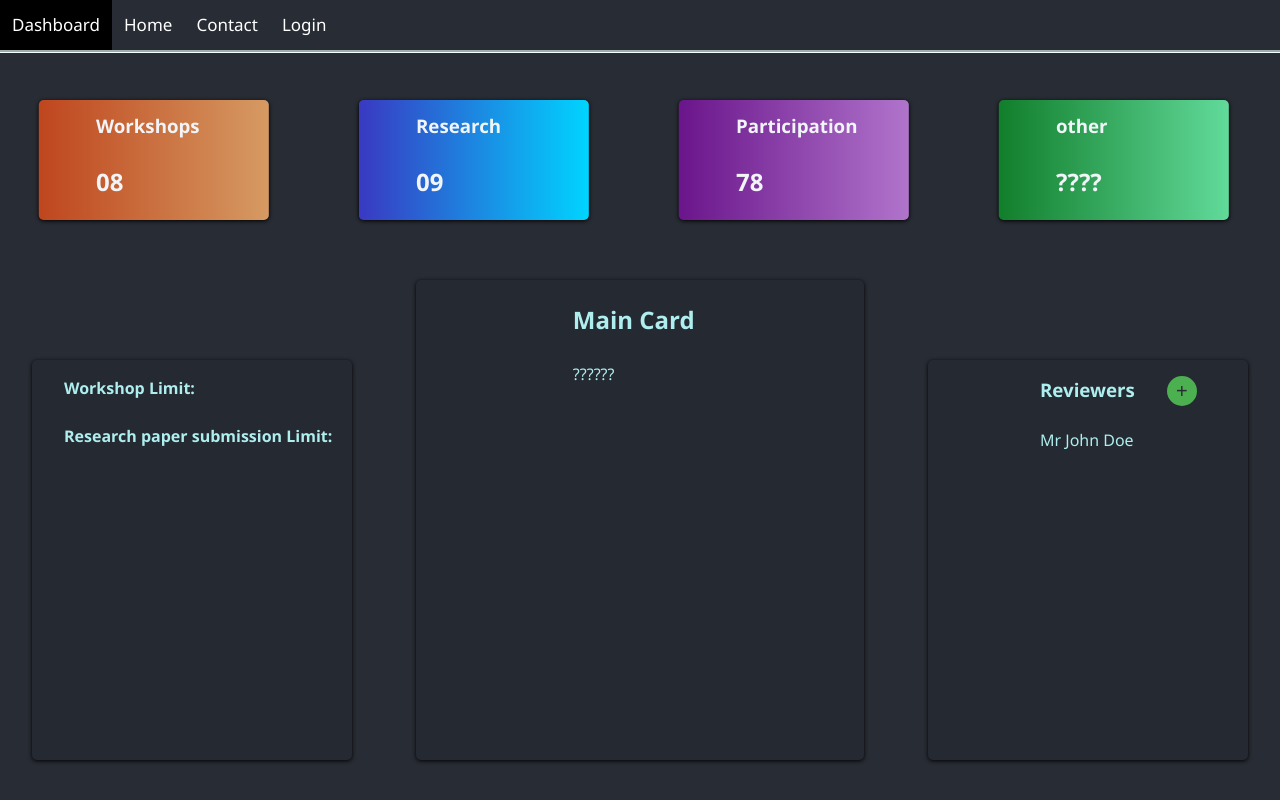
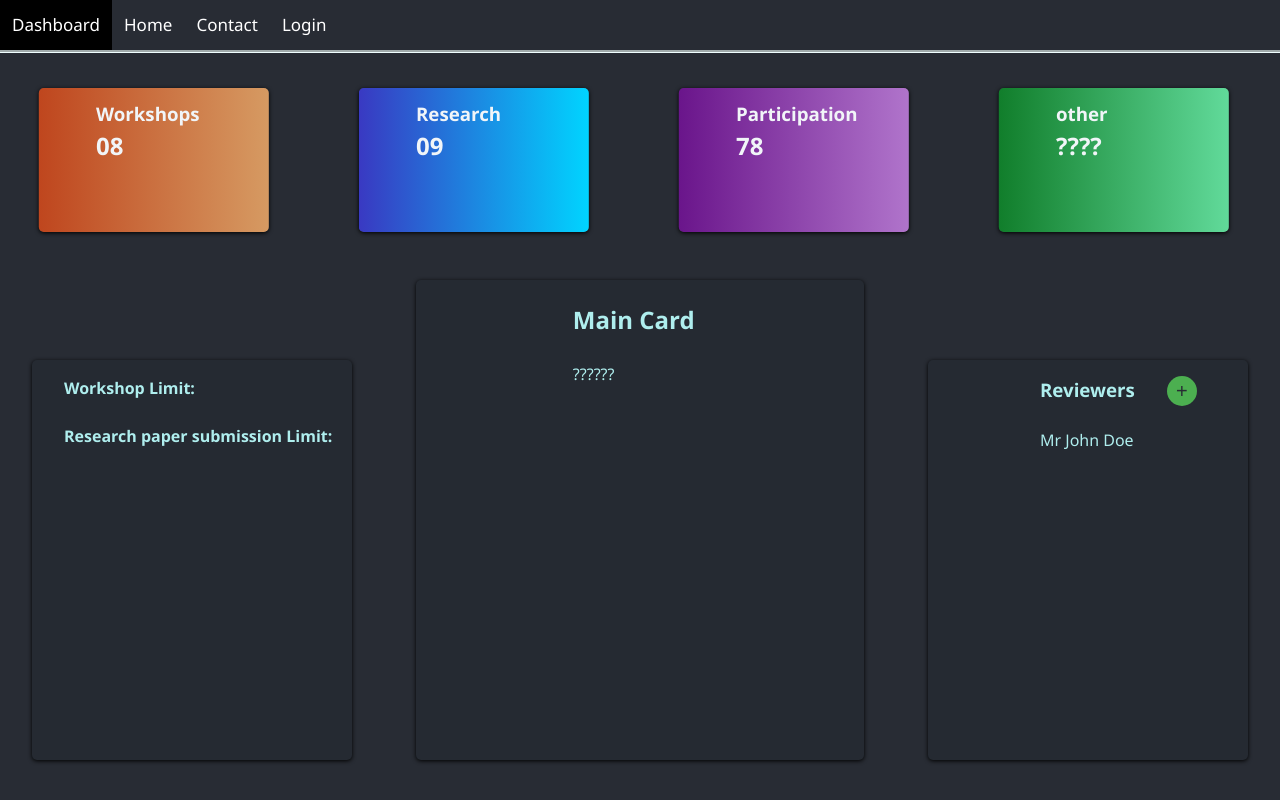
Before and after one commit to akilaliyanage/ICAF-frontend, a React (Vite) app: page /admin in a window 1280 px wide. Built offline with nearby package versions, Linux system fonts and the light colour scheme.

Commit message:
Just a test

```diff
--- a/assets/css/admin/admin.css
+++ b/assets/css/admin/admin.css
@@ -77,7 +77,7 @@ body {
 .uditha-small-card{
     position: absolute;
     width: 18%;
-    height: 15%;
+    height: 18%;
     transform: translate(-50%, -50%);
     color: #f1f5f8;
     box-sizing: border-box;
--- a/components/Admin/UpperCardView.jsx
+++ b/components/Admin/UpperCardView.jsx
@@ -12,7 +12,6 @@ function UpperCard(){
 
             <div className="smallcard-text-align">
                 <h3>Workshops</h3>
-                <br/>
                 <h2>08</h2>
             </div>
         </div>
@@ -21,7 +20,6 @@ function UpperCard(){
 
             <div className="smallcard-text-align">
                 <h3>Research</h3>
-                <br/>
                 <h2>09</h2>
             </div>
 
@@ -32,7 +30,6 @@ function UpperCard(){
 
             <div className="smallcard-text-align">
                 <h3>Participation</h3>
-                <br/>
                 <h2>78</h2>
             </div>
 
@@ -42,7 +39,6 @@ function UpperCard(){
 
                 <div className="smallcard-text-align">
                     <h3>other</h3>
-                    <br/>
                     <h2>????</h2>
                 </div>
 
```
Also changed, not shown: 3 other files (tests, documents, lock files or other folders).
